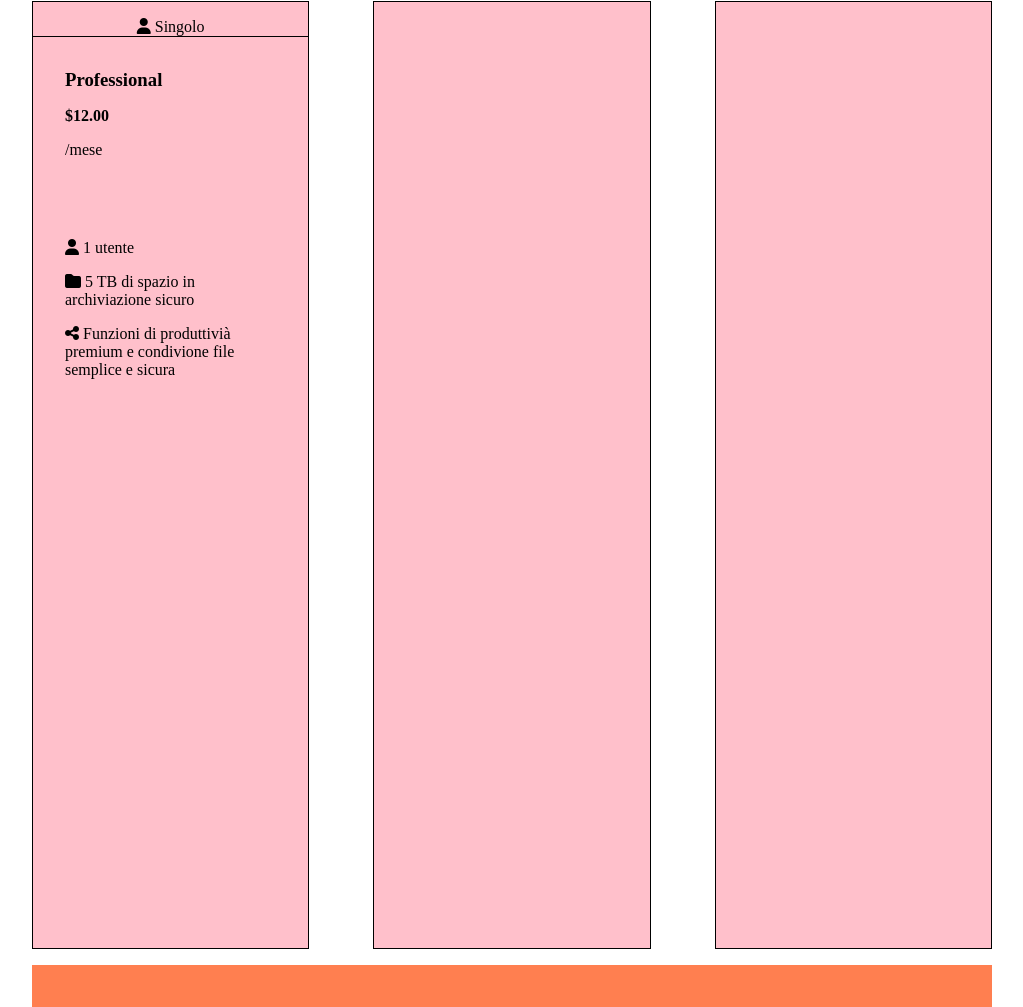
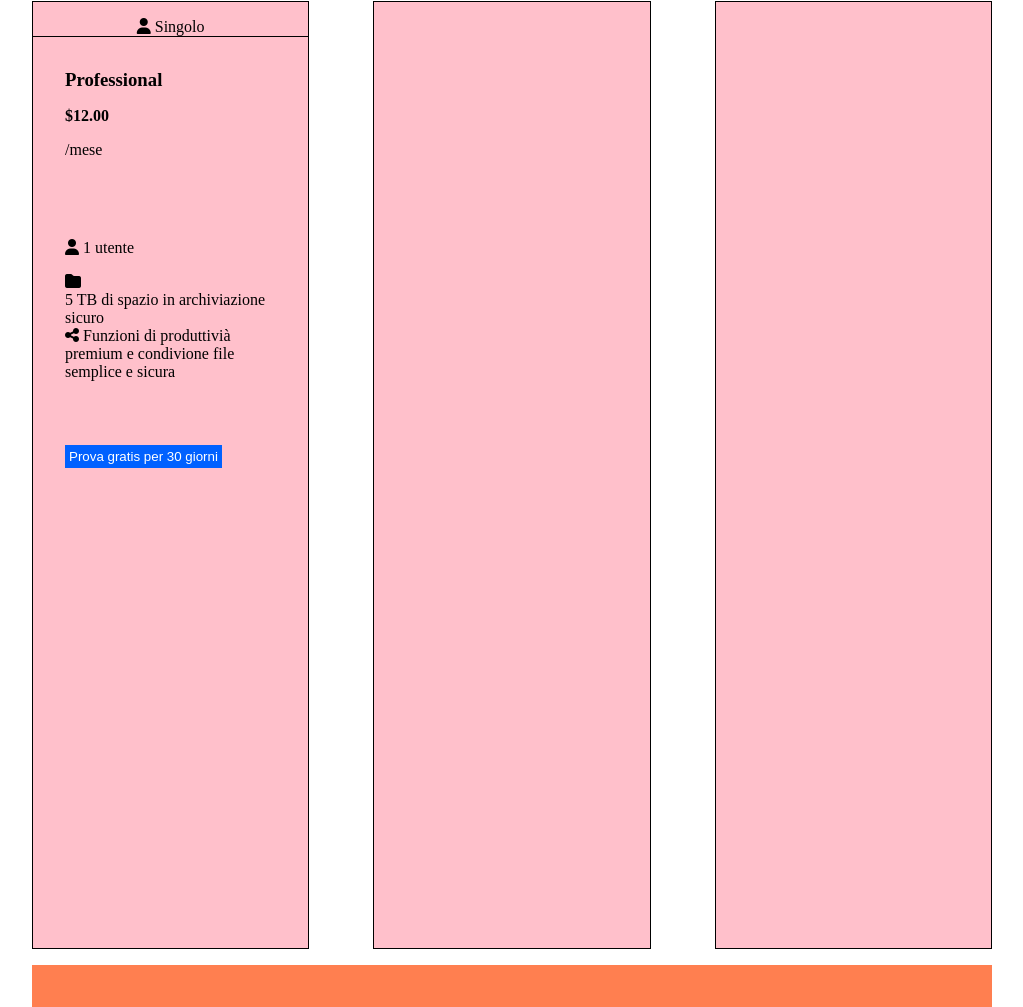
Before and after one commit to UniversoCaotico1997/htmlcss-dropbox, a plain HTML site: page index.html in a window 1280 px wide. Shown: the part 773-1780 px from the top of the page, without its empty margins (128-1151 px from the left). Drawn offline with nearby package versions, Linux system fonts and the light colour scheme.

Commit message:
column main commit

```diff
--- a/index.html
+++ b/index.html
@@ -92,16 +92,15 @@
                             <p>/mese</p>
                         </div>
 
-                        <div class="package">
+                        <div class="package clearfix">
                             <div>
                                 <i class="fa-solid fa-user"></i>
                                 <span>1 utente</span>
                             </div>
 
-                            <div>
-                                <i class="fa-solid fa-folder"></i>
-                            <span>5 TB di spazio in archiviazione sicuro
-                            </span>
+                            <div class="bag">
+                                <div class="left"><i class="fa-solid fa-folder"></i></div>
+                                <div class="pippo">5 TB di spazio in archiviazione sicuro</div>
                             </div>
 
                             <div>
@@ -112,7 +111,9 @@
 
                         </div>
 
+                        <button class="customer size">Prova gratis per 30 giorni</button>
 
+                        <div class=""></div>
 
                     </div>
                     <div class="col_3 size debug"></div>
--- a/style.css
+++ b/style.css
@@ -10,7 +10,7 @@ img{
     max-width: 100%;
 }
 
-.clearfix:after{
+.clearfix::after{
     display: table;
     clear: both;
     content: "";
@@ -154,7 +154,12 @@ a[href]{
  .package>div{
     padding-bottom: 1rem;
  }
-
+.left{
+    float: left;
+}
+.pippo{
+    float: left;
+}
 .col_centrale{
     background-color: coral;
     height: 254px;
```
